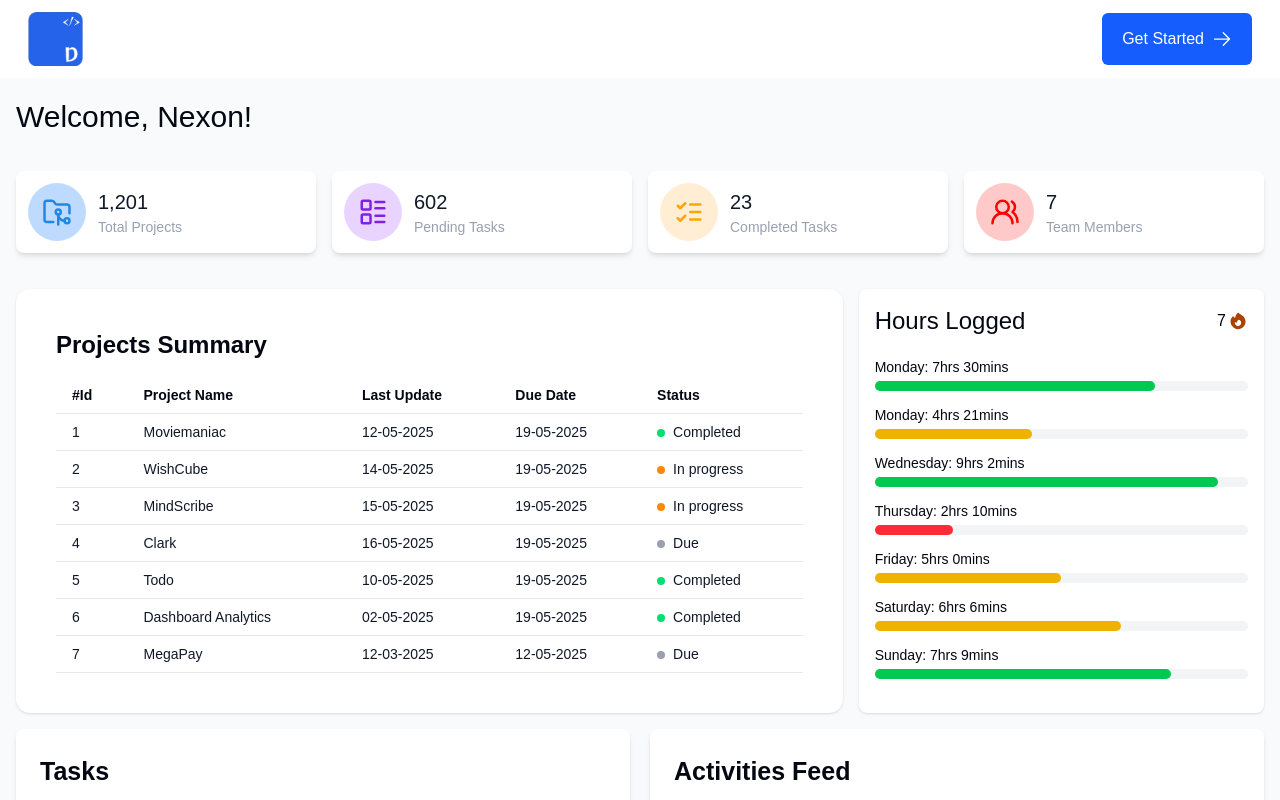
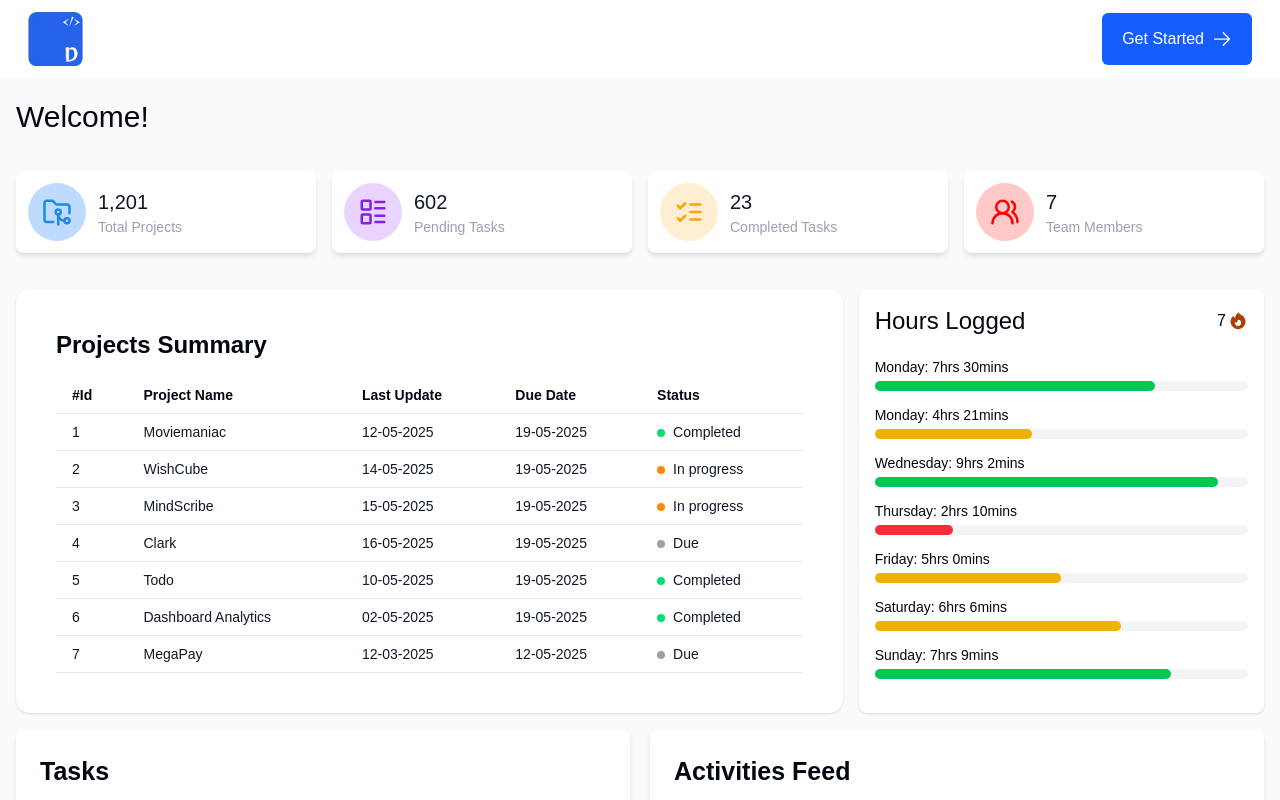
Before and after one commit to Jaycode01/DevCollab, a Next.js app: page /dashboard in a window 1280 px wide. Shown: the top 800 px of the page. Built offline with nearby package versions, Linux system fonts and the light colour scheme; no server answers; a web font is replaced by a local one.

Commit message:
have to give up on this titirng backend again

```diff
--- a/src/app/dashboard/page.tsx
+++ b/src/app/dashboard/page.tsx
@@ -16,6 +16,7 @@ export default function Dashboard() {
 
   const openModal = () => setIsModalOpen(true);
   const closeModal = () => setIsModalOpen(false);
+
   return (
     <>
       <div className="bg-gray-50 relative">
@@ -23,7 +24,7 @@ export default function Dashboard() {
           <></>
         </TaskPopup>
         <h1 className="capitalize md:text-[30px] sm:text-[25px] text-[22px] p-4">
-          Welcome, Nexon!
+          Welcome!
         </h1>
 
         {/* Rest of your dashboard UI */}
--- a/src/app/login/page.tsx
+++ b/src/app/login/page.tsx
@@ -1,8 +1,6 @@
 "use client";
 
-import type React from "react";
-
-import { useState, useEffect } from "react";
+import React, { useState, useEffect } from "react";
 import Link from "next/link";
 import { FcGoogle } from "react-icons/fc";
 import { FaGithub } from "react-icons/fa";
```
